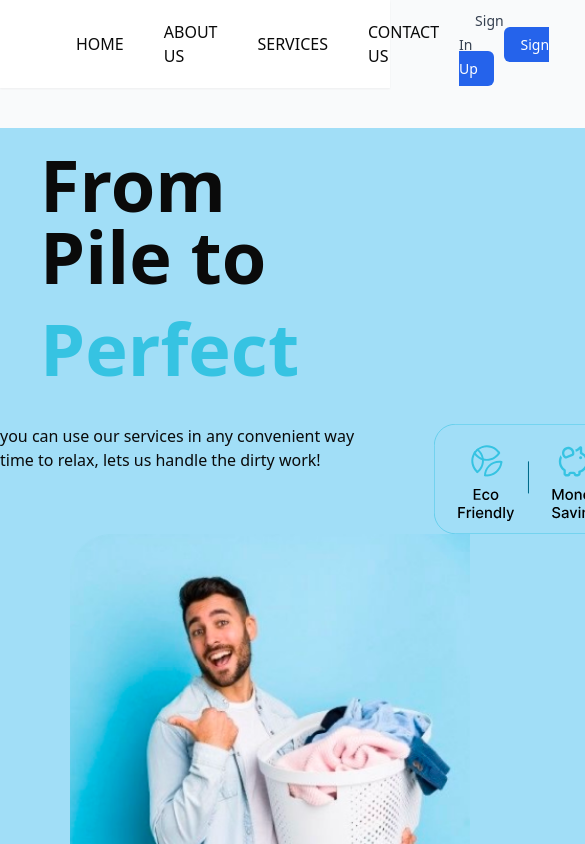
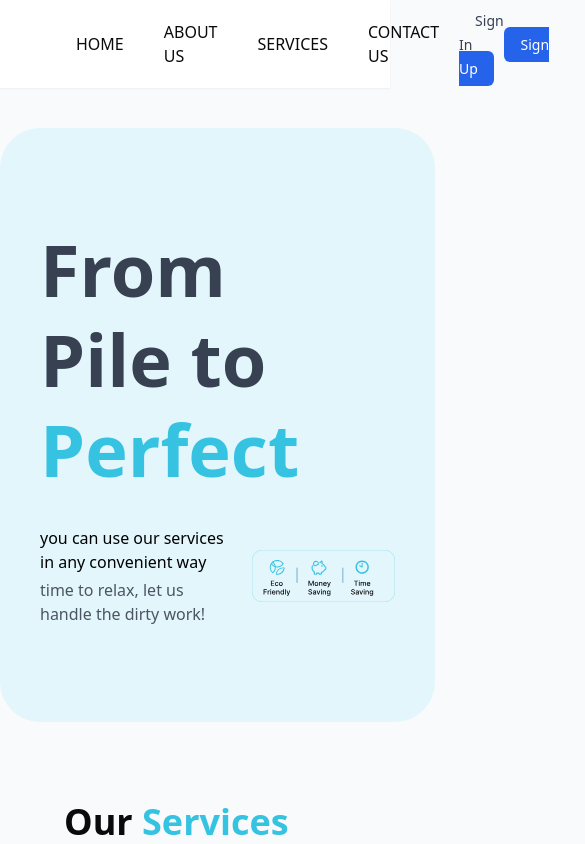
Before and after one commit to Aristocratjnr/Consumer-dashboard, a Next.js app: page /LandingPage in a window 390 px wide. Shown: the top 844 px of the page, 585 px wide, since content can reach past the window. Built offline with nearby package versions, Linux system fonts and the light colour scheme.

Commit message:
refactor: enhance HeroSection layout for better responsiveness and visual appeal

```diff
--- a/src/components/HomePage/HeroSection.tsx
+++ b/src/components/HomePage/HeroSection.tsx
@@ -1,48 +1,49 @@
-import { Clock, DollarSign, Leaf } from "lucide-react";
-import Image from "next/image";
+import Image from "next/image"
 
 export default function HeroSection() {
   return (
-    <div id="home" className="mt-10 flex">
-      {/* Text */}
-      <div className="items-start rounded-br-[60px] rounded-tr-[60px] bg-[#A1DEF7]">
-        <div className="pr-[34rem]">
-          <p className="mt-5 px-10 text-7xl font-extrabold">From Pile to</p>
-          <p className="mt-5 px-10 text-7xl font-extrabold text-[#36C3E2]">
-            Perfect
-          </p>
-        </div>
+    <div id="home" className="mt-10 flex justify-between items-start">
+      {/* Text and Icons Section */}
+      <div className="rounded-[40px] bg-[#E3F6FC] py-24 flex-grow">
+        <div>
+          <div className="pr-24">
+            <h1 className="px-10 text-7xl  text-gray-700 font-extrabold leading-tight">
+              From Pile to{" "}
+              <span className="text-[#36C3E2] block">Perfect</span>
+            </h1>
+          </div>
 
-        {/* Description and Icons */}
-        <div className="mt-10 flex">
-          <div className="max-w-md">
-            <p>you can use our services in any convenient way</p>
-            <p>time to relax, lets us handle the dirty work!</p>
-          </div>
-          {/* ICONS */}
-          <div className="ml-20">
-            <Image
-              src="/images/hero-icons.svg"
-              alt="Service icons"
-              width={300}
-              height={150}
-            />
+          {/* Description and Icons */}
+          <div className="mt-8 px-10 flex items-center justify-between">
+            <div className="text-gray-600 space-y-1">
+              <p className="text-black text-medium ">you can use our services in any convenient way</p>
+              <p>time to relax, let us handle the dirty work!</p>
+            </div>
+            <div className="ml-4">
+              <Image
+                src="/images/hero-icons.svg"
+                alt="Service icons"
+                width={260}
+                height={96}
+                className="h-auto"
+              />
+            </div>
           </div>
         </div>
+      </div>
 
-
-
-      {/* Image */}
-      <div className="ml-[70px] items-end">
-        <Image
-          src="/images/landing-image.png"
-          width={400}
-          height={400}
-          alt="landing-image"
-          className="h-[400px] w-[400px]"
-        />
+      {/* Hero Image */}
+      <div className="ml-6">
+        <div className="bg-[#36C3E2] rounded-[40px] overflow-hidden">
+          <Image
+            src="/images/landing-image.png"
+            width={400}
+            height={500}
+            alt="Person holding laundry basket"
+            className="h-[500px] w-[400px] object-cover"
+          />
+        </div>
       </div>
     </div>
-    </div>
-  );
+  )
 }
```
